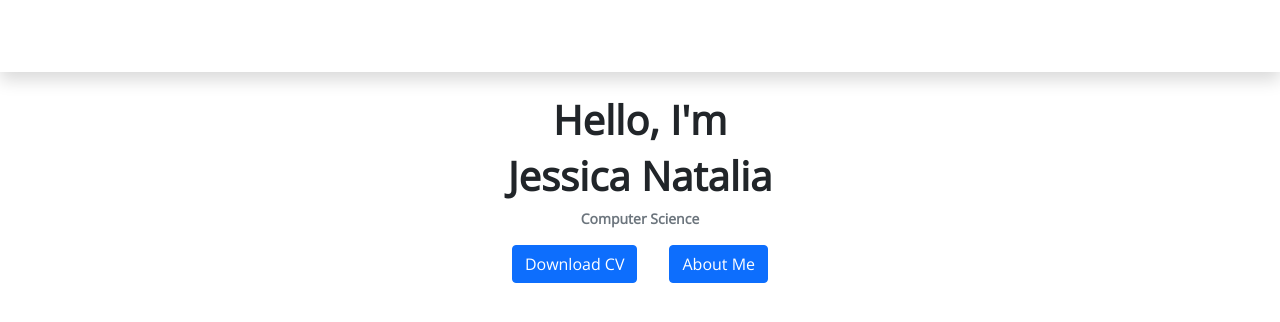
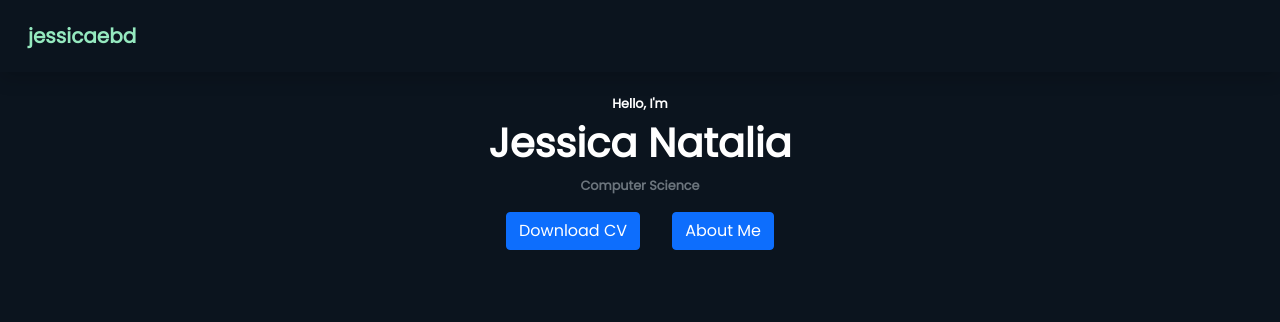
Before and after one commit to jessicaebd/portfolio, a plain HTML site: page index.html in a window 1280 px wide. Shown: the top 322 px of the page. Drawn offline with nearby package versions, Linux system fonts and the light colour scheme.

Commit message:
add navbar

```diff
--- a/css/style.css
+++ b/css/style.css
@@ -1,4 +1,9 @@
-@import url("https://fonts.googleapis.com/css2?family=Open+Sans&display=swap");
+@import url("https://fonts.googleapis.com/css2?family=Open+Sans&family=Poppins&display=swap");
+
+:root {
+    --darkblue: #0b141e;
+    --green: #95e9bf;
+}
 
 * {
     margin: 0;
@@ -8,5 +13,32 @@
 
 body {
     font-size: 14px;
-    font-family: "Open Sans";
+    font-family: "Poppins";
+    background-color: var(--darkblue);
+    color: white;
+    min-height: 1000vh;
 }
+
+nav {
+    background-color: var(--darkblue) !important;
+}
+
+.xs-font {
+    font-size: 0.6rem;
+}
+
+.s-font {
+    font-size: 0.8rem;
+}
+
+.m-font {
+    font-size: 1rem;
+}
+
+.l-font {
+    font-size: 1.3rem;
+}
+
+.text-green {
+    color: var(--green);
+}
```
